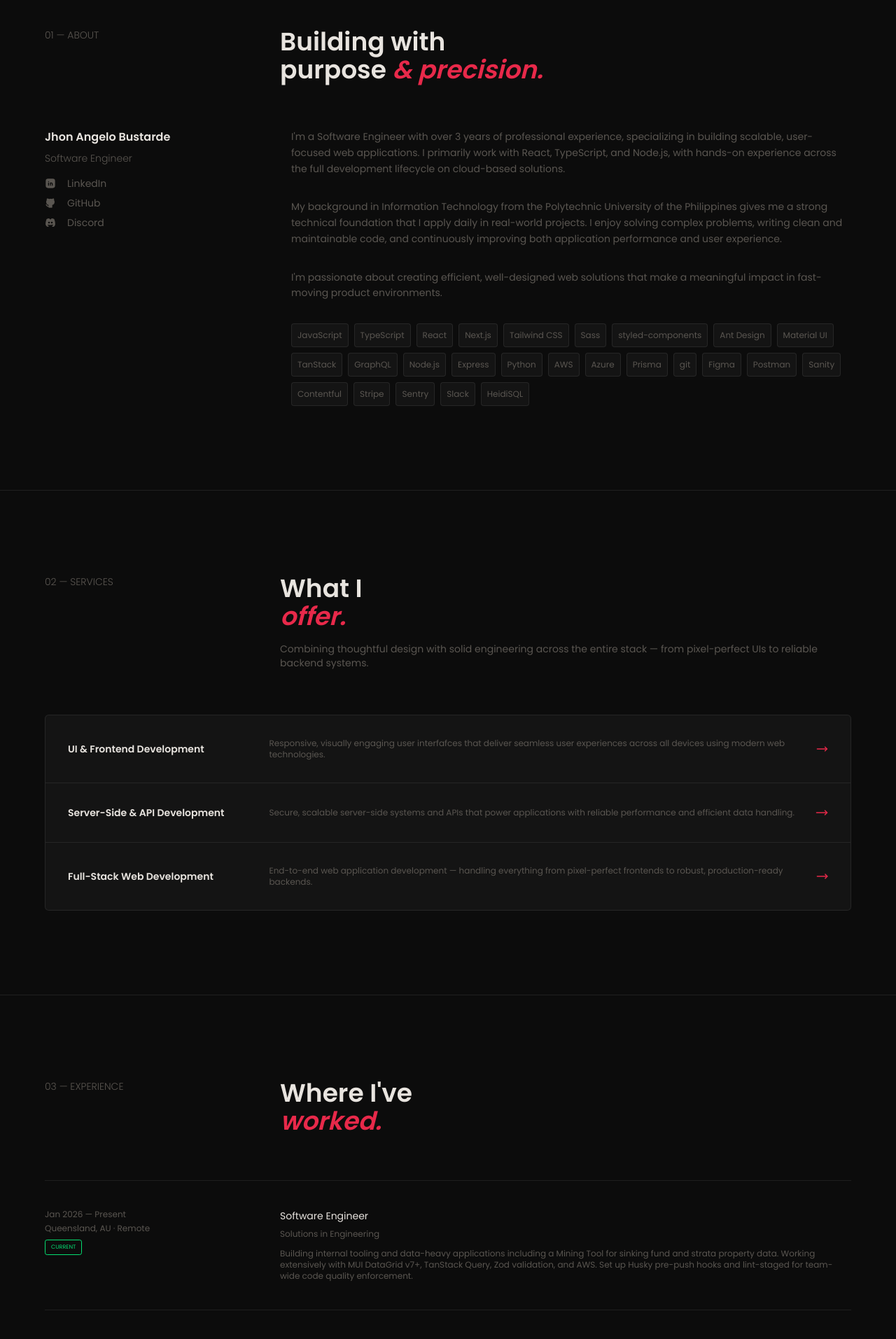
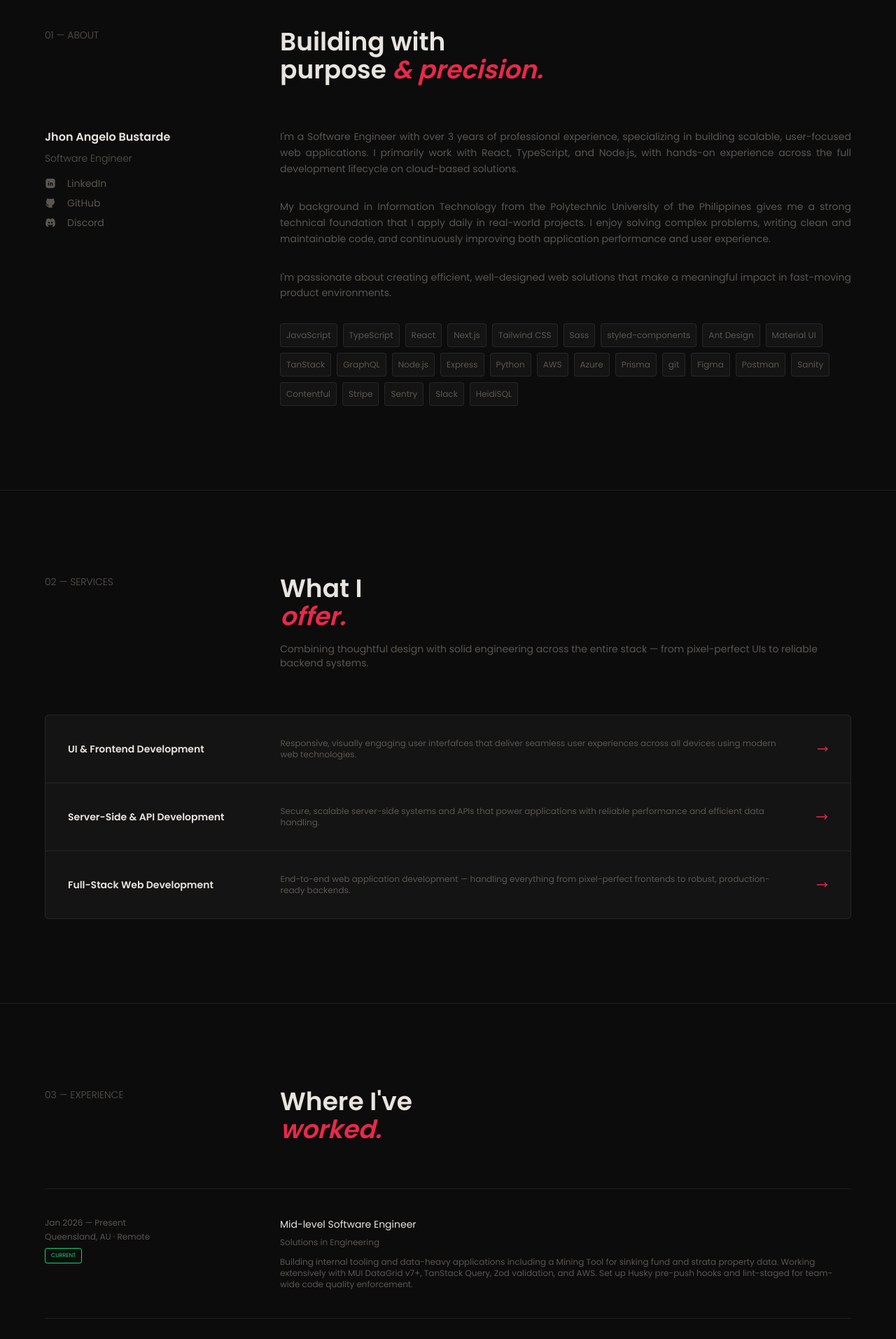
Before and after one commit to jhonangelob/dev-portfolio-v4, a Next.js app: page / in a window 1280 px wide. Shown: the part 880-2793 px from the top of the page at 70% size. Built offline with nearby package versions, Linux system fonts and the light colour scheme; no server answers.

Commit message:
fix layout

```diff
--- a/src/app/globals.css
+++ b/src/app/globals.css
@@ -111,4 +111,8 @@
   .wrapper {
     @apply w-full scroll-mt-34 border-b px-4;
   }
+
+  .sub-wrapper {
+    @apply mx-auto flex h-full w-full max-w-6xl flex-col items-center gap-8 py-15 md:gap-16 md:py-30;
+  }
 }
--- a/src/components/layout/Footer.tsx
+++ b/src/components/layout/Footer.tsx
@@ -5,11 +5,11 @@ import { SOCIAL_LINKS } from '@/data/links';
 const Footer = () => {
   return (
     <footer className='px-4'>
-      <div className='mx-auto flex max-w-6xl flex-row items-center justify-between p-4'>
+      <div className='mx-auto flex max-w-6xl flex-row items-center justify-center p-4 md:justify-between'>
         <span className='text-muted-foreground text-xs font-light'>
           © 2026 Jhon Angelo Bustarde
         </span>
-        <div className='flex flex-row gap-6'>
+        <div className='hidden flex-row gap-6 md:flex'>
           {SOCIAL_LINKS.map((item) => (
             <Link
               key={item.label}
--- a/src/components/layout/Navbar.tsx
+++ b/src/components/layout/Navbar.tsx
@@ -27,7 +27,7 @@ const Navbar = () => {
   return (
     <header
       className={cn(
-        'bg-background sticky top-0 w-full px-4 opacity-95',
+        'bg-background sticky top-0 z-99999 w-full px-4 opacity-95',
         scrollY >= 40 && 'border-b'
       )}
     >
--- a/src/components/sections/About.tsx
+++ b/src/components/sections/About.tsx
@@ -11,7 +11,7 @@ import { fadeUp, stagger } from '@/lib/motion';
 const About = () => {
   return (
     <div className='wrapper' id='about'>
-      <div className='mx-auto flex h-full w-full max-w-6xl flex-col items-center gap-16 py-30'>
+      <div className='sub-wrapper'>
         <motion.div
           variants={stagger}
           initial='hidden'
@@ -40,7 +40,7 @@ const About = () => {
           initial='hidden'
           whileInView='show'
           viewport={{ once: true, margin: '-80px' }}
-          className='flex w-full flex-col gap-8 md:flex-row'
+          className='flex w-full flex-col gap-4 md:flex-row'
         >
           <motion.div variants={fadeUp} className='w-80 min-w-80 space-y-2'>
             <p className='text-foreground font-bold'>Jhon Angelo Bustarde</p>
@@ -65,7 +65,7 @@ const About = () => {
             {ABOUT.bio.map((item, index) => (
               <p
                 key={index}
-                className='text-muted-foreground text-sm leading-relaxed'
+                className='text-muted-foreground text-justify text-sm leading-relaxed'
               >
                 {item}
               </p>
--- a/src/components/sections/Contact.tsx
+++ b/src/components/sections/Contact.tsx
@@ -55,7 +55,7 @@ const Contact = () => {
 
   return (
     <div className='wrapper' id='contact'>
-      <div className='mx-auto flex h-full w-full max-w-6xl flex-col items-center gap-16 py-30'>
+      <div className='sub-wrapper'>
         <motion.div
           variants={stagger}
           initial='hidden'
--- a/src/components/sections/Experience.tsx
+++ b/src/components/sections/Experience.tsx
@@ -9,7 +9,7 @@ import { cn } from '@/lib/utils';
 const Experience = () => {
   return (
     <div className='wrapper scroll-mt-10!' id='experience'>
-      <div className='mx-auto flex h-full w-full max-w-6xl flex-col items-center gap-16 py-30'>
+      <div className='sub-wrapper'>
         <motion.div
           variants={stagger}
           initial='hidden'
--- a/src/components/sections/Projects.tsx
+++ b/src/components/sections/Projects.tsx
@@ -12,7 +12,7 @@ import { cn } from '@/lib/utils';
 const Projects = () => {
   return (
     <div className='wrapper' id='projects'>
-      <div className='mx-auto flex h-full w-full max-w-6xl flex-col items-center gap-16 py-30'>
+      <div className='sub-wrapper'>
         <motion.div
           variants={stagger}
           initial='hidden'
@@ -76,7 +76,7 @@ const Projects = () => {
                 </div>
               </div>
               <p className='text-foreground text-sm font-bold'>{item.name}</p>
-              <p className='text-muted-foreground text-xs'>
+              <p className='text-muted-foreground text-justify text-xs'>
                 {item.description}
               </p>
               <div className='flex flex-wrap gap-2'>
--- a/src/components/sections/Services.tsx
+++ b/src/components/sections/Services.tsx
@@ -10,7 +10,7 @@ import { cn } from '@/lib/utils';
 const Services = () => {
   return (
     <div className='wrapper' id='services'>
-      <div className='mx-auto flex h-full w-full max-w-6xl flex-col items-center gap-16 py-30'>
+      <div className='sub-wrapper'>
         <motion.div
           variants={stagger}
           initial='hidden'
@@ -49,7 +49,7 @@ const Services = () => {
               key={item.name}
               variants={fadeUp}
               className={cn(
-                'flex flex-col items-center gap-4 p-8 md:flex-row',
+                'flex flex-col items-center gap-4 p-4 md:flex-row md:gap-8 md:p-8',
                 index !== SERVICES.length - 1 && 'border-b'
               )}
             >
--- a/src/components/sections/TechStack.tsx
+++ b/src/components/sections/TechStack.tsx
@@ -8,7 +8,7 @@ import { fadeUp, stagger } from '@/lib/motion';
 const TechStack = () => {
   return (
     <div className='w-full border-b px-4'>
-      <div className='mx-auto flex h-full w-full max-w-6xl flex-col items-center gap-16 py-30'>
+      <div className='sub-wrapper'>
         <motion.div
           variants={stagger}
           initial='hidden'
@@ -36,7 +36,7 @@ const TechStack = () => {
           initial='hidden'
           whileInView='show'
           viewport={{ once: true, margin: '-80px' }}
-          className='flex w-full flex-row'
+          className='flex w-full flex-row gap-4'
         >
           <div className='hidden w-80 min-w-80 md:block' />
           <motion.div variants={fadeUp}>
--- a/src/data/experience.ts
+++ b/src/data/experience.ts
@@ -9,7 +9,7 @@ export type Experience = {
 
 export const EXPERIENCES: Experience[] = [
   {
-    role: 'Software Engineer',
+    role: 'Mid-level Software Engineer',
     company: 'Solutions in Engineering',
     period: 'Jan 2026 — Present',
     location: 'Queensland, AU · Remote',
```
